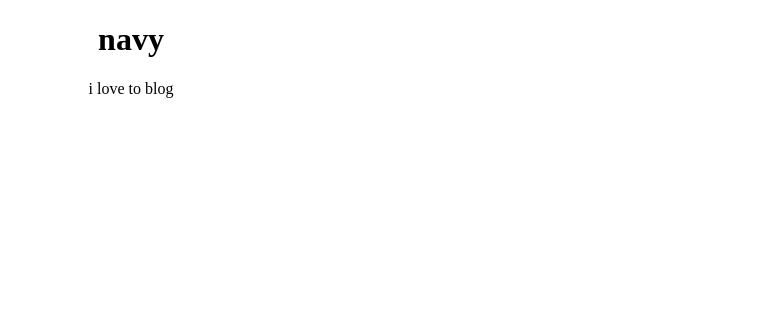
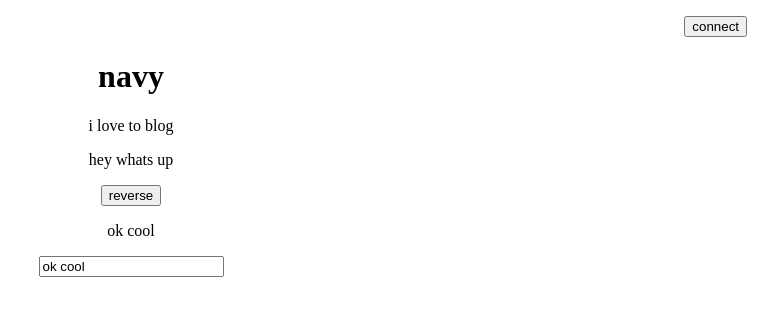
Before and after one commit to 2501babe/blog-testbed, a Vue app in the folder web/: page / in a window 1280 px wide. Shown: the top 316 px of the page, without its empty margins (509-1280 px from the left). Built offline with nearby package versions, Linux system fonts and the light colour scheme.

Commit message:
get wallet provider working

```diff
--- a/web/src/App.vue
+++ b/web/src/App.vue
@@ -6,11 +6,80 @@
 import Main from "./components/Main.vue";
 //import * as w3 from "../node_modules/@solana/web3.js";
 
+/* XXX OK cheatsheet time
+   thing passed into createApp is the root component, same as any other
+   in the actual index.html the "app" id is our container since we pass in "#app" to mount
+   they use webpack which idk how that shit works but you can do like
+   `import * as lol "../node_modules/a/b.js"`. worry how to actually ship it later lol
+   async and await seem to work with no special bullshit
+
+   wow its components
+   - vue doesnt do string templating, the standard reuse element is the component
+   - parents pass data to children via prop attributes
+     children can send events with $emit, parent can listen with v-on
+   - you can use v-model with this shit but i skipped reading it
+   - theres a <slot> tag to pass "content" (like uh, html?)
+   - <component :is="something"> to dynamically swap, eg tab interface
+   - table and list shit you need to do like <li v-is="'something'">
+     yes the quotes have to be like that
+
+   shit that goes in instance properties
+   - data: function that returns an object, declares two-way bindings that go on the dom
+   - created: function run after app init. theres others but this one prolly most useful
+   - methods: object of functions eg for onclicks. `this` bound to component
+     calling these in templates is less preferable than using computed properties
+     do debouncing by putting eg `clickme` in `methods` then doing like
+     `this.dbclick = _.debounce(this.clickme, 500)` in created hook
+   - computed: object of functions. these are usuable just like shit in data
+     example they give is, data has a list of books the user can fuck with
+     computed has a function that returns some message depending on if the book list is empty
+     vue is aware of data dependencies so these update when the things used in them do
+     uhh this actually is identical functionally to putting it in methods
+     the only difference is vue caches the result
+   - watch: more complicated shit, eg call out to an api based on some condition
+   - props: array of var names. can also use object, values are types to cast to
+     these go on the child, indicating variables it accepts
+     pass them in as attrs directly from parent. computed shit can go in the value
+     eg, child: `props: ["lol"]`, parent: <child lol="1">
+
+   shit that goes in html attributes
+   - v-html: dump raw html into the relevant block
+   - v-bind:ATTR: put variable in declared attribute. : shorthand
+     you can pass class an object like { classname: bound-var-to-toggle }
+     can also pass style an object of keys and values for css
+   - v-on:EVT.MOD: onclick events and shit. @ shorthand
+     the actual dom event is exposed as $event in the attr to be passed as arg
+     modifiers include: stop prevent capture self once passive
+     these are webshit lore ig, eg form @submit.prevent blackholes a refresh
+     key names are also valid modifers for keyboard events, eg @keyup.alt.enter
+   - v-model: two-way data bindings for interactive shit
+     lots of examples here i always forget how these work https://v3.vuejs.org/guide/forms.html
+     theres a .trim modifier to excise whitespace how helpful
+   - v-if: insert an html block or dont based on bool. also v-else, v-else-if
+     the elses should be full blocks of their own immediately following
+   - v-show: toggles the display property, unlike v-if it always goes in the dom
+   - v-for: list display, use like <li v-for="thing in things"> {{ thing.prop }} </li>
+     soo inside a ul tag with a list of six things generates six li blocks
+     can also do `(thing, index) in things`. also works with object. val first key second
+     theres a lot more bullshit this can do just recheck docs if needed
+*/
+
+// XXX OK COOL how am i structuring this what do i nede
+// * user goes to page and sees a connect button and some splash shit
+// * clicky connect, do the phantom setup dance. yay window.solana works now
+// * maybe just one main page for now. textarea on left for making a post
+//   list of existing posts on right. some place to register user info
+
 export default {
   name: 'App',
   components: {
     Main
-  }
+  },
+  data() {
+    return {
+      loltest: "hey whats up",
+    }
+  },
 }
 </script>
 
--- a/web/src/components/Main.vue
+++ b/web/src/components/Main.vue
@@ -1,19 +1,79 @@
 <template>
+  <div v-if="providerConnected" class="provider">
+    <p>user: {{ prettyKey() }}</p>
+  </div>
+  <div v-else class="provider">
+    <button @click="connectProvider()">connect</button>
+  </div>
   <div>
     <h1>{{ msg }}</h1>
     <p>i love to blog</p>
+    <p>{{ msg2 }}</p>
+    <button v-on:click="reverseMsg">reverse</button>
+    <p>{{ msg3 }}</p>
+    <input v-model="msg3"/>
   </div>
 </template>
 
 <script>
+//import * as w3 from "../node_modules/@solana/web3.js";
+
 export default {
   name: 'Main',
+  mounted() {
+    let vm = this;
+    window.addEventListener("load", function() {
+        vm.provider = window.solana;
+    });
+  },
+  data() {
+    return {
+      connectKey: 0,
+      provider: null,
+      providerConnected: false,
+      msg2: "hey whats up",
+      msg3: "ok cool"
+    }
+  },
+  computed: {
+  },
   props: {
     msg: String
+  },
+  methods: {
+    async connectProvider() {
+        let vm = this;
+
+        if(!vm.provider) {
+            alert("no wallet provider found");
+            return;
+        }
+
+        if(!vm.provider.isPhantom) {
+            alert("i only support phantom because im lazy");
+            return;
+        }
+
+        await vm.provider.connect();
+        vm.providerConnected = true;
+    },
+    reverseMsg() {
+      this.msg2 = this.msg2.split("").reverse().join("");
+    },
+    prettyKey() {
+        let vm = this;
+        let pubkey = vm.provider.publicKey.toString();
+        return pubkey.substring(0, 4) + "..." + pubkey.substring(pubkey.length - 4);
+    }
   }
 }
 </script>
 
 <!-- Add "scoped" attribute to limit CSS to this component only -->
 <style scoped>
+.provider {
+    align: right;
+    text-align: right;
+    margin: 1em;
+}
 </style>
--- a/web/src/main.js
+++ b/web/src/main.js
@@ -1,4 +1,4 @@
 import { createApp } from 'vue'
 import App from './App.vue'
 
-createApp(App).mount('#app')
+window.vm = createApp(App).mount('#app');
```
